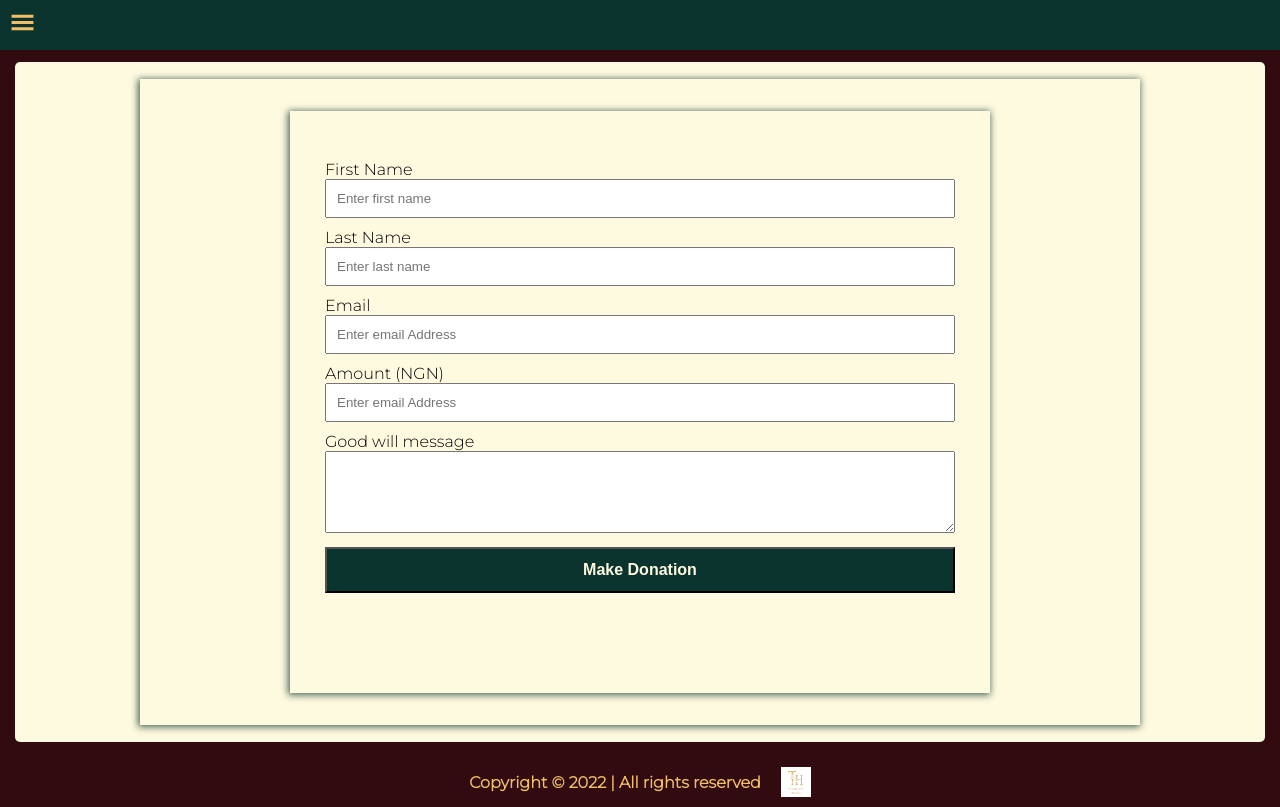
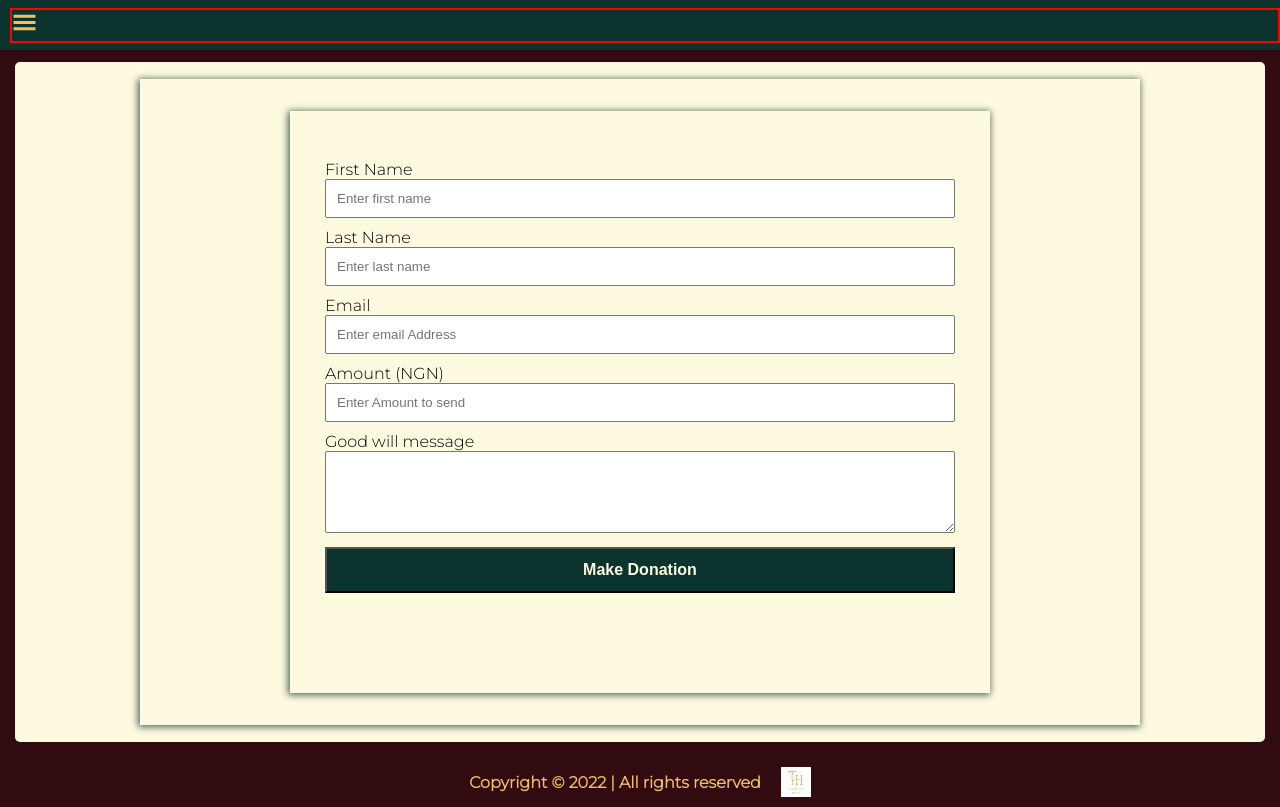
Before and after one commit to oforduh/HART-PHOTOALBUM, a React (Create React App) app: page /gift in a window 1280 px wide. Built offline with nearby package versions, Linux system fonts and the light colour scheme.

Commit message:
fixed the email field

```diff
--- a/public/index.html
+++ b/public/index.html
@@ -5,7 +5,7 @@
     <meta name="viewport" content="width=device-width, initial-scale=1" />
     <meta name="theme-color" content="#000000" />
     <meta
-    name="Glitter is a brand changing innovator bridge that brings the everyday user into the crypto world seamlessly"
+    name=""
     content="HART2022"
   />
     <link rel="shortcut icon"  href="./NavLogo.jpg">
--- a/src/components/Navbar/navbar.module.scss
+++ b/src/components/Navbar/navbar.module.scss
@@ -14,6 +14,7 @@
       font-size: 25px;
       color: var(--primary);
       width: 100%;
+      border: 2px solid red;
     }
   }
   // show side bar
--- a/src/pages/Gift/Gift.js
+++ b/src/pages/Gift/Gift.js
@@ -74,7 +74,7 @@ const Gift = () => {
                     type="text"
                     required
                     className={styles.formControl}
-                    placeholder="Enter email Address "
+                    placeholder="Enter Amount to send"
                     value={amount}
                     onChange={(event) => {
                       setAmount(event.target.value);
```
